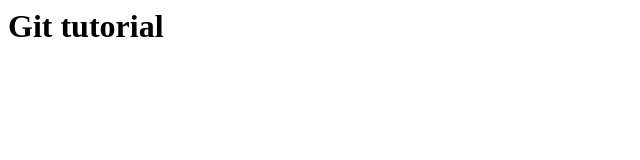
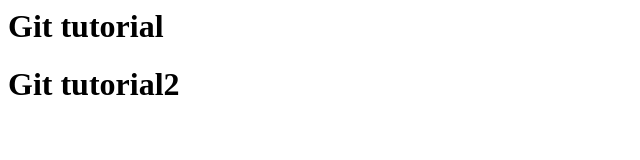
Before and after one commit to x3dazo/git_tutorial, a plain HTML site: page index.html in a window 1280 px wide. Shown: the whole page, without its empty margins (0-640 px from the left). Drawn offline with Linux system fonts and the light colour scheme.

Commit message:
2nd commit

```diff
--- a/index.html
+++ b/index.html
@@ -1 +1,2 @@
 <h1>Git tutorial</h1>
+<h1>Git tutorial2</h1>
```
